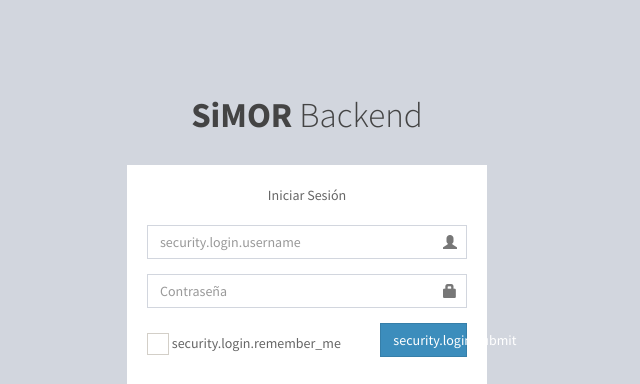
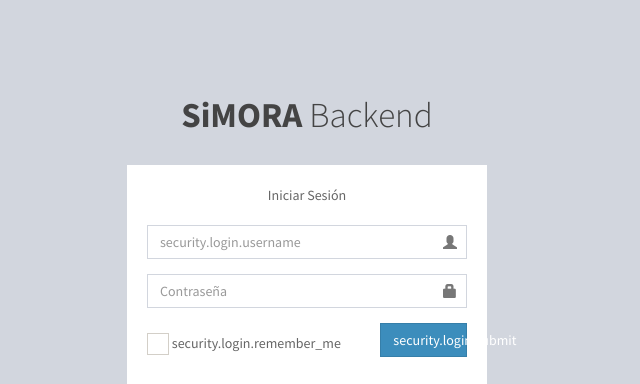
Before and after one commit to usinapim/SiMOR-backend, a Symfony app: template src/UsuariosBundle/Resources/views/layout.html.twig in a window 1280 px wide. Shown: the top 384 px of the page, without its empty margins (333-973 px from the left). Run offline with Twig, Linux system fonts and the light colour scheme; the template is opened without the code that fills it, so the values that code supplies are empty; some libraries are stand-ins or nearby versions.

Commit message:
Se corrige nombre de SiMORA

```diff
--- a/src/AppBundle/Controller/TipController.php
+++ b/src/AppBundle/Controller/TipController.php
@@ -61,9 +61,9 @@
 
 			$client->notifications->add( [
 				'headings'          => [
-					'en' => 'SiMOR',
-					'es' => 'SiMOR',
-					'pt' => 'SiMOR',
+					'en' => 'SiMORA',
+					'es' => 'SiMORA',
+					'pt' => 'SiMORA',
 				],
 				'contents'          => [
 					'en' => $entity->getDescripcion(),
--- a/src/ThemeBundle/Resources/views/Default/layout_base.html.twig
+++ b/src/ThemeBundle/Resources/views/Default/layout_base.html.twig
@@ -118,7 +118,7 @@
             <!-- mini logo for sidebar mini 50x50 pixels -->
             <span class="logo-mini"><b>S</b>B</span>
             <!-- logo for regular state and mobile devices -->
-            <span class="logo-lg"><b>SiMOR</b> Backend</span>
+            <span class="logo-lg"><b>SiMORA</b> Backend</span>
         </a>
         <!-- Header Navbar: style can be found in header.less -->
         <nav class="navbar navbar-static-top" role="navigation">
--- a/src/UsuariosBundle/Resources/views/layout.html.twig
+++ b/src/UsuariosBundle/Resources/views/layout.html.twig
@@ -3,7 +3,7 @@
 <head>
     <meta charset="utf-8">
     <meta http-equiv="X-UA-Compatible" content="IE=edge">
-    <title>SiMOR Backend | Login</title>
+    <title>SiMORA Backend | Login</title>
     <!-- Tell the browser to be responsive to screen width -->
     <meta content="width=device-width, initial-scale=1, maximum-scale=1, user-scalable=no" name="viewport">
     <meta name="robots" content="nofollow"><meta name="googlebot" content="noindex">
@@ -28,7 +28,7 @@
 <body class="hold-transition login-page">
 <div class="login-box">
     <div class="login-logo">
-        <a href="{{ path('app_homepage') }}"><b>SiMOR</b> Backend</a>
+        <a href="{{ path('app_homepage') }}"><b>SiMORA</b> Backend</a>
     </div>
     <!-- /.login-logo -->
     <div class="login-box-body">
```
Also changed, not shown: README.md.
